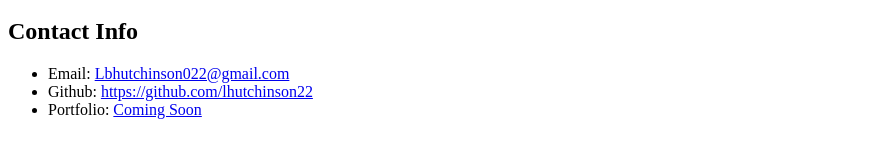
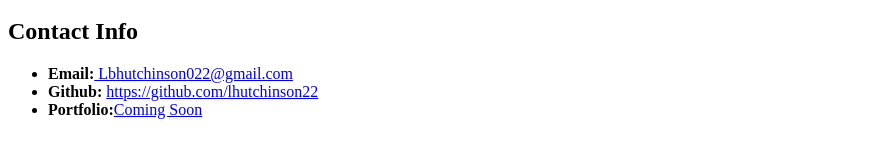
Before and after one commit to lhutchinson22/class_activity_git, a plain HTML site: page index.html in a window 1280 px wide. Shown: the part 479-636 px from the top of the page, without its empty margins (0-886 px from the left). Drawn offline with Linux system fonts and the light colour scheme.

Commit message:
bolded list

```diff
--- a/index.html
+++ b/index.html
@@ -15,9 +15,9 @@
 
     <h2>Contact Info</h2>
     <ul>
-        <li>Email: <a href="#"> Lbhutchinson022@gmail.com</a></li>
-        <li>Github: <a href="#"> https://github.com/lhutchinson22</a></li>
-            <li>Portfolio: <a href="#">Coming Soon</a></li>
+        <li><strong>Email:</strong><a href="#"> Lbhutchinson022@gmail.com</a></li>
+        <li><strong>Github:</strong> <a href="#"> https://github.com/lhutchinson22</a></li>
+            <li><strong>Portfolio:</strong><a href="#">Coming Soon</a></li>
 
     </ul>
 
```
